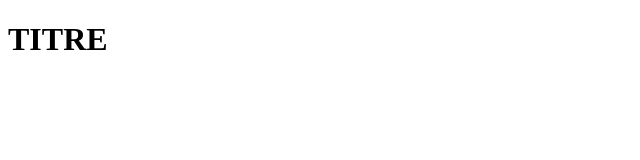
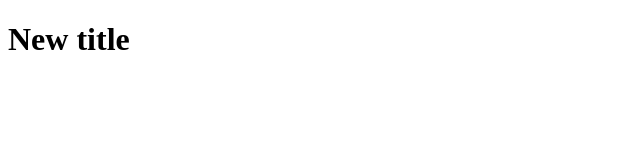
Before and after one commit to youssaf-elhilali-vinci/web2, a plain HTML site: page module1/index.html in a window 1280 px wide. Shown: the whole page, without its empty margins (0-640 px from the left). Drawn offline with Linux system fonts and the light colour scheme.

Commit message:
uptade of index.html and new index.js

```diff
--- a/module1/index.html
+++ b/module1/index.html
@@ -6,6 +6,6 @@
     <title>Document</title>
 </head>
 <body>
-    <h1> TITRE</h1>
+    <h1> New title</h1>
 </body>
 </html>
--- /dev/null
+++ b/module1/index.js
@@ -0,0 +1 @@
+//Je passe le salam
```
